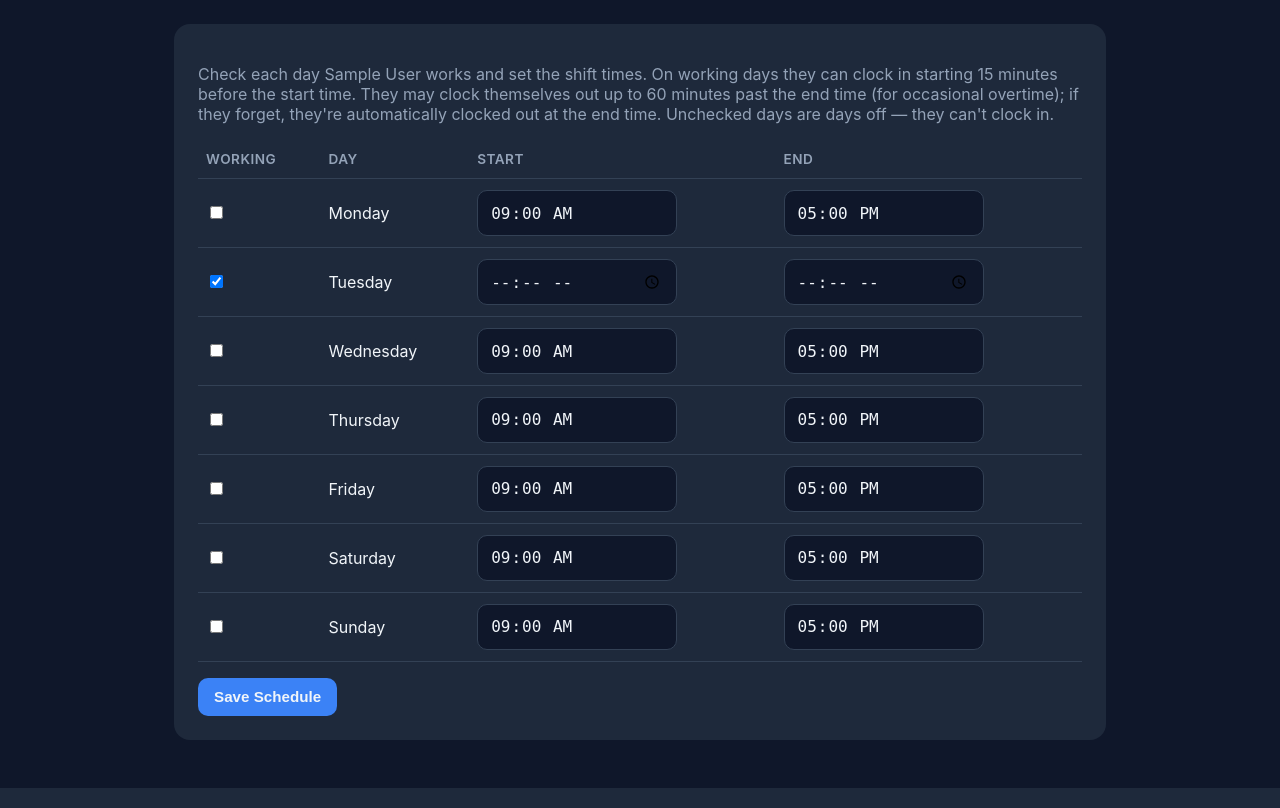
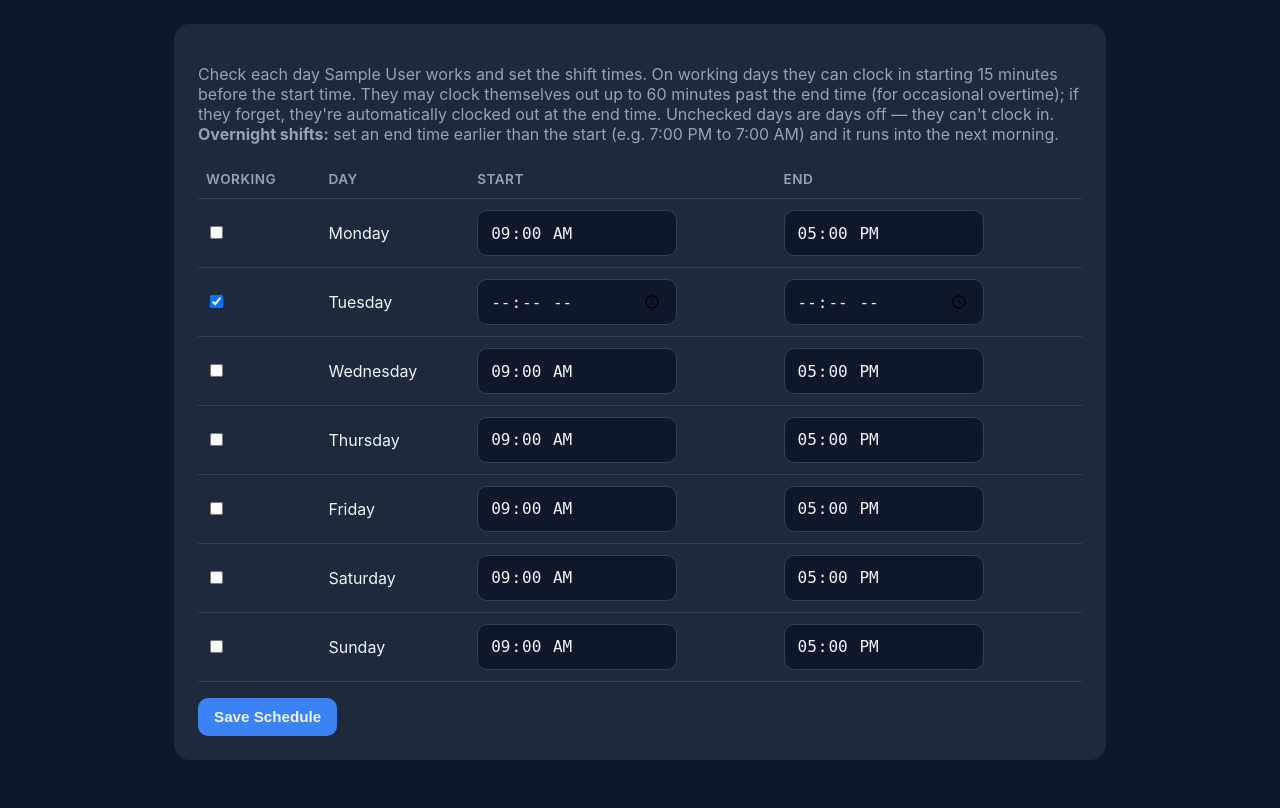
Before and after one commit to ayi102/TimeKeeper, a Flask app: page /admin/employee/1/schedule in a window 1280 px wide. Shown: the part 75-883 px from the top of the page. Run offline with Flask 3, Linux system fonts and the light colour scheme; the visitor is signed in with stand-in values (Sample User, id 1); tables that the repository leaves empty hold one stand-in row (values such as "Sample post"); parts of the project's set-up code (start-up, migrations or seed data) failed here and were passed over.

Commit message:
Support overnight shifts (end time before start)
A shift whose end time is not after its start is treated as running
overnight and ending the next day. Previously save_schedule silently
dropped these, so a 7pm-7am shift looked like it "didn't save".

- add shift_end() and use it for the clock-in window, the worker
  clock-out cap, and the forgotten-shift auto clock-out, so hours are
  computed correctly across midnight (was capping overnight shifts to
  zero hours).
- save_schedule / save_week now accept end < start and only reject
  equal/missing times; save_schedule reports skipped days instead of
  dropping them silently.
- Schedule page explains overnight shifts and shows an "ends next day"
  hint; the week grid notes it too.

Co-Authored-By: Claude Opus 4.8 (1M context) <noreply@anthropic.com>

```diff
--- a/app.py
+++ b/app.py
@@ -139,6 +139,16 @@ def combine(on_date, hhmm):
     return datetime(on_date.year, on_date.month, on_date.day, h, m)
 
 
+def shift_end(on_date, start_hhmm, end_hhmm):
+    """End datetime of a shift that *starts* on `on_date`. When the end time is
+    not after the start time the shift runs overnight, so it ends the next day
+    (e.g. 19:00 -> 07:00 ends at 07:00 tomorrow)."""
+    end = combine(on_date, end_hhmm)
+    if end_hhmm <= start_hhmm:
+        end += timedelta(days=1)
+    return end
+
+
 def fmt_time_label(hhmm):
     return combine(datetime.now().date(), hhmm).strftime("%-I:%M %p")
 
@@ -238,7 +248,7 @@ def clock():
         sched = schedule_for(conn, emp_id, cin.date())
         out_dt = now
         if sched:
-            limit = combine(cin.date(), sched["end_time"]) + timedelta(
+            limit = shift_end(cin.date(), sched["start_time"], sched["end_time"]) + timedelta(
                 minutes=OVERTIME_GRACE_MIN
             )
             if now > limit:
@@ -262,7 +272,7 @@ def clock():
                        message=f"{emp['name']} is not scheduled to work today.")
 
     start_dt = combine(now.date(), sched["start_time"])
-    end_dt = combine(now.date(), sched["end_time"])
+    end_dt = shift_end(now.date(), sched["start_time"], sched["end_time"])
 
     if now < start_dt - timedelta(minutes=EARLY_GRACE_MIN):
         conn.close()
@@ -295,7 +305,7 @@ def auto_clockout_once():
         sched = schedule_for(conn, e["employee_id"], cin.date())
         if not sched:
             continue
-        end_dt = combine(cin.date(), sched["end_time"])
+        end_dt = shift_end(cin.date(), sched["start_time"], sched["end_time"])
         # Only close it once the overtime window has fully passed, and cap a
         # forgotten clock-out at the scheduled end (no unearned overtime).
         if now >= end_dt + timedelta(minutes=OVERTIME_GRACE_MIN):
@@ -549,19 +559,30 @@ def employee_schedule(emp_id):
 def save_schedule(emp_id):
     conn = db.get_db()
     conn.execute("DELETE FROM schedules WHERE employee_id=?", (emp_id,))
+    skipped = 0
     for i in range(7):
-        if request.form.get(f"work_{i}"):
-            start = request.form.get(f"start_{i}")
-            end = request.form.get(f"end_{i}")
-            if start and end and end > start:
-                conn.execute(
-                    "INSERT INTO schedules (employee_id, weekday, start_time, end_time) "
-                    "VALUES (?,?,?,?)",
-                    (emp_id, i, start, end),
-                )
+        if not request.form.get(f"work_{i}"):
+            continue
+        start = request.form.get(f"start_{i}")
+        end = request.form.get(f"end_{i}")
+        # end <= start means an overnight shift (ends next day); only equal or
+        # missing times are invalid. Previously overnight shifts were silently
+        # dropped here.
+        if start and end and start != end:
+            conn.execute(
+                "INSERT INTO schedules (employee_id, weekday, start_time, end_time) "
+                "VALUES (?,?,?,?)",
+                (emp_id, i, start, end),
+            )
+        else:
+            skipped += 1
     conn.commit()
     conn.close()
-    flash("Schedule saved.", "ok")
+    if skipped:
+        flash(f"Schedule saved, but {skipped} day(s) were skipped — start and end "
+              "times can't be the same.", "error")
+    else:
+        flash("Schedule saved.", "ok")
     return redirect(url_for("employee_schedule", emp_id=emp_id))
 
 
@@ -763,12 +784,13 @@ def save_week(emp_id):
             continue
         start = request.form.get(f"start_{i}")
         end = request.form.get(f"end_{i}")
-        # Never touch days with multiple entries, or rows with bad times.
-        if len(rows) > 1 or not (start and end) or end <= start:
+        # Never touch days with multiple entries, or rows with equal/missing
+        # times. end < start is fine — it's an overnight shift (ends next day).
+        if len(rows) > 1 or not (start and end) or start == end:
             skipped += 1
             continue
         cin = combine(d, start).isoformat(timespec="seconds")
-        cout = combine(d, end).isoformat(timespec="seconds")
+        cout = shift_end(d, start, end).isoformat(timespec="seconds")
         if len(rows) == 1:
             conn.execute("UPDATE time_entries SET clock_in=?, clock_out=? WHERE id=?",
                          (cin, cout, rows[0]["id"]))
--- a/static/style.css
+++ b/static/style.css
@@ -205,6 +205,9 @@ input:focus { outline: 2px solid var(--blue); border-color: var(--blue); }
 .weeknav-label strong { display: block; }
 .weeknav-label a { font-size: .85rem; }
 
+/* "ends next day" hint under an overnight shift's end time */
+.overnight { font-size: .7rem; color: var(--blue); margin-top: .25rem; }
+
 /* Flash messages */
 .flash { padding: .75rem 1rem; border-radius: 10px; margin-bottom: 1rem; }
 .flash.error { background: rgba(239,68,68,.15); color: #fca5a5; }
--- a/templates/schedule.html
+++ b/templates/schedule.html
@@ -25,6 +25,8 @@
         themselves out up to {{ overtime }} minutes past the end time (for occasional
         overtime); if they forget, they're automatically clocked out at the end time.
         Unchecked days are days off — they can't clock in.
+        <strong>Overnight shifts:</strong> set an end time earlier than the start
+        (e.g. 7:00 PM to 7:00 AM) and it runs into the next morning.
       </p>
       <form method="post">
         <table class="data sched">
@@ -38,7 +40,8 @@
               <td><input type="time" name="start_{{ d.idx }}" id="start_{{ d.idx }}"
                          value="{{ d.start }}" {{ '' if d.working else 'disabled' }}></td>
               <td><input type="time" name="end_{{ d.idx }}" id="end_{{ d.idx }}"
-                         value="{{ d.end }}" {{ '' if d.working else 'disabled' }}></td>
+                         value="{{ d.end }}" {{ '' if d.working else 'disabled' }}>
+                <div class="overnight" id="ov_{{ d.idx }}" hidden>ends next day</div></td>
             </tr>
             {% endfor %}
           </tbody>
@@ -51,10 +54,25 @@
   </main>
 
   <script>
+    function checkOvernight(i) {
+      const on = document.getElementById('work_' + i).checked;
+      const s = document.getElementById('start_' + i).value;
+      const e = document.getElementById('end_' + i).value;
+      document.getElementById('ov_' + i).hidden = !(on && s && e && e <= s);
+    }
     function toggleDay(i) {
       const on = document.getElementById('work_' + i).checked;
       document.getElementById('start_' + i).disabled = !on;
       document.getElementById('end_' + i).disabled = !on;
+      checkOvernight(i);
+    }
+    // Show the "ends next day" hint for overnight shifts, on load and on edit.
+    for (let i = 0; i < 7; i++) {
+      ['start_' + i, 'end_' + i].forEach(function (id) {
+        const el = document.getElementById(id);
+        if (el) el.addEventListener('change', function () { checkOvernight(i); });
+      });
+      checkOvernight(i);
     }
   </script>
 </body>
--- a/templates/week.html
+++ b/templates/week.html
@@ -34,7 +34,8 @@
         Check each day {{ emp.name }} worked and set the times. Days are pre-filled from
         any logged entry, otherwise from their schedule. Saving creates or updates each
         checked day's entry; <strong>unchecking</strong> a day that already has a logged
-        entry deletes it (you'll be asked to confirm).
+        entry deletes it (you'll be asked to confirm). An end time earlier than the start
+        is treated as an overnight shift ending the next morning.
       </p>
 
       <form method="post" id="weekform">
```
